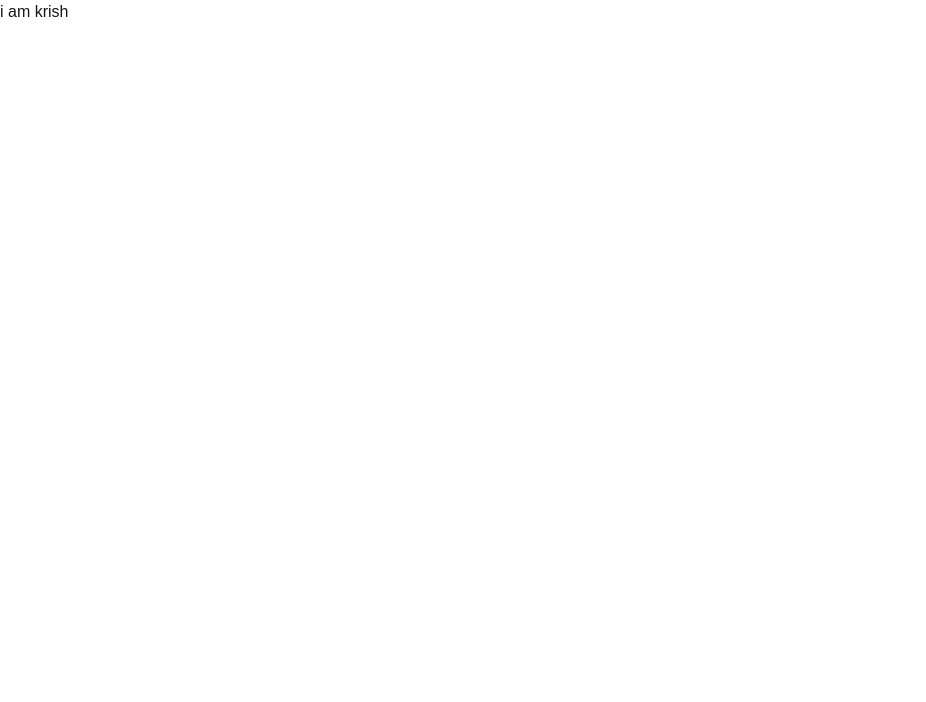
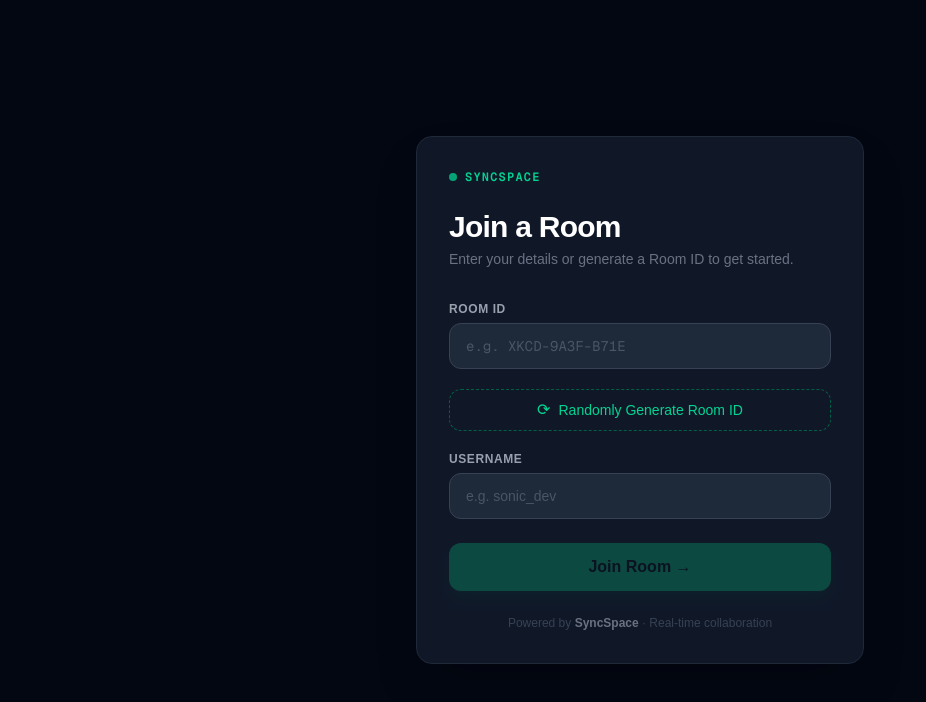
Before and after one commit to krish-maurya/code-editor, a Next.js app: page / in a window 1280 px wide. Shown: the top 702 px of the page, without its empty margins (0-926 px from the left). Built offline with nearby package versions, Linux system fonts and the light colour scheme.

Commit message:
home page ready

```diff
--- /dev/null
+++ b/app/editor/[roomId]/page.tsx
@@ -0,0 +1,7 @@
+import React from 'react'
+
+export default function EditorPage() {
+  return (
+    <div>EditorPage</div>
+  )
+}
--- a/app/page.tsx
+++ b/app/page.tsx
@@ -1,7 +1,152 @@
-import Image from "next/image";
+"use client";
 
-export default function Home() {
+import { useState, useCallback } from "react";
+
+const PLATFORM_NAME = "SyncSpace";
+
+function generateRoomId(): string {
+  const chars = "ABCDEFGHIJKLMNOPQRSTUVWXYZ0123456789";
+  const segments = [4, 4, 4];
+  return segments
+    .map((len) =>
+      Array.from({ length: len }, () =>
+        chars.charAt(Math.floor(Math.random() * chars.length))
+      ).join("")
+    )
+    .join("-");
+}
+
+export default function HomePage() {
+  const [roomId, setRoomId] = useState("");
+  const [userName, setUserName] = useState("");
+  const [copied, setCopied] = useState(false);
+
+  const handleGenerate = useCallback(() => {
+    setRoomId(generateRoomId());
+    setCopied(false);
+  }, []);
+
+  const handleCopy = useCallback(() => {
+    if (!roomId) return;
+    navigator.clipboard.writeText(roomId).then(() => {
+      setCopied(true);
+      setTimeout(() => setCopied(false), 2000);
+    });
+  }, [roomId]);
+
+  const handleJoin = useCallback(
+    (e: React.MouseEvent<HTMLButtonElement>) => {
+      e.preventDefault();
+      if (!roomId.trim() || !userName.trim()) return;
+      alert(`Joining room "${roomId}" as "${userName}" on ${PLATFORM_NAME}`);
+    },
+    [roomId, userName]
+  );
+
+  const isReady = roomId.trim().length > 0 && userName.trim().length >= 3;
+
   return (
-    <h1>i am krish</h1>
+    <main className="min-h-screen bg-gray-950 flex items-center justify-center px-4">
+      <div className="w-full max-w-md bg-gray-900 border border-gray-800 rounded-2xl p-8 shadow-2xl">
+
+        {/* Platform badge */}
+        <div className="flex items-center gap-2 mb-6">
+          <span className="w-2 h-2 rounded-full bg-emerald-400 animate-pulse" />
+          <span className="text-emerald-400 text-xs font-semibold tracking-widest uppercase font-mono">
+            {PLATFORM_NAME}
+          </span>
+        </div>
+
+        {/* Heading */}
+        <h1 className="text-3xl font-bold text-white mb-1 tracking-tight">
+          Join a Room
+        </h1>
+        <p className="text-gray-500 text-sm mb-8">
+          Enter your details or generate a Room ID to get started.
+        </p>
+
+        <div className="flex flex-col gap-5">
+
+          {/* Room ID */}
+          <div className="flex flex-col gap-1.5">
+            <label
+              htmlFor="roomId"
+              className="text-xs font-semibold text-gray-400 uppercase tracking-wider"
+            >
+              Room ID
+            </label>
+            <div className="flex gap-2">
+              <input
+                id="roomId"
+                type="text"
+                value={roomId}
+                onChange={(e) => setRoomId(e.target.value)}
+                placeholder="e.g. XKCD-9A3F-B71E"
+                autoComplete="off"
+                spellCheck={false}
+                className="flex-1 bg-gray-800 border border-gray-700 rounded-xl px-4 py-3 text-white text-sm font-mono placeholder-gray-600 outline-none focus:border-emerald-500 focus:ring-2 focus:ring-emerald-500/20 transition"
+              />
+              {roomId && (
+                <button
+                  type="button"
+                  onClick={handleCopy}
+                  title="Copy Room ID"
+                  className="px-3.5 bg-gray-800 border border-gray-700 rounded-xl text-emerald-400 hover:bg-gray-700 hover:border-emerald-600 transition text-sm font-mono"
+                >
+                  {copied ? "✓" : "⧉"}
+                </button>
+              )}
+            </div>
+          </div>
+
+          {/* Generate button */}
+          <button
+            type="button"
+            onClick={handleGenerate}
+            className="flex items-center justify-center gap-2 border border-dashed border-emerald-800 text-emerald-400 text-sm rounded-xl py-2.5 hover:bg-emerald-950 hover:border-emerald-500 transition font-medium"
+          >
+            <span className="text-base leading-none">⟳</span>
+            Randomly Generate Room ID
+          </button>
+
+          {/* Username */}
+          <div className="flex flex-col gap-1.5">
+            <label
+              htmlFor="userName"
+              className="text-xs font-semibold text-gray-400 uppercase tracking-wider"
+            >
+              Username
+            </label>
+            <input
+              id="userName"
+              type="text"
+              value={userName}
+              onChange={(e) => setUserName(e.target.value)}
+              placeholder="e.g. sonic_dev"
+              autoComplete="off"
+              className="bg-gray-800 border border-gray-700 rounded-xl px-4 py-3 text-white text-sm placeholder-gray-600 outline-none focus:border-emerald-500 focus:ring-2 focus:ring-emerald-500/20 transition"
+            />
+          </div>
+
+          {/* Join button */}
+          <button
+            type="button"
+            onClick={handleJoin}
+            disabled={!isReady}
+            className="mt-1 w-full bg-emerald-500 hover:bg-emerald-400 disabled:opacity-30 disabled:cursor-not-allowed text-gray-950 font-bold text-base rounded-xl py-3 transition shadow-lg shadow-emerald-900/40 hover:shadow-emerald-700/40"
+          >
+            Join Room →
+          </button>
+
+        </div>
+
+        {/* Footer */}
+        <p className="text-center text-gray-700 text-xs mt-6">
+          Powered by{" "}
+          <span className="text-gray-500 font-semibold">{PLATFORM_NAME}</span>{" "}
+          · Real-time collaboration
+        </p>
+      </div>
+    </main>
   );
 }
```
